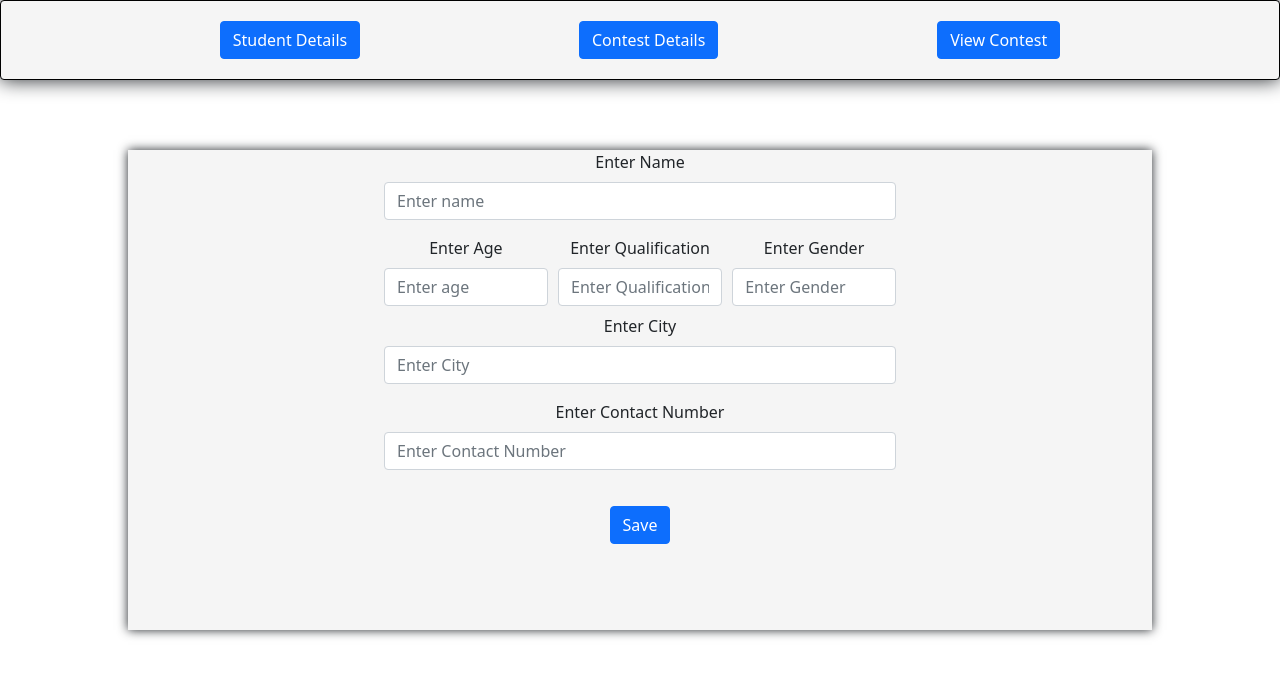
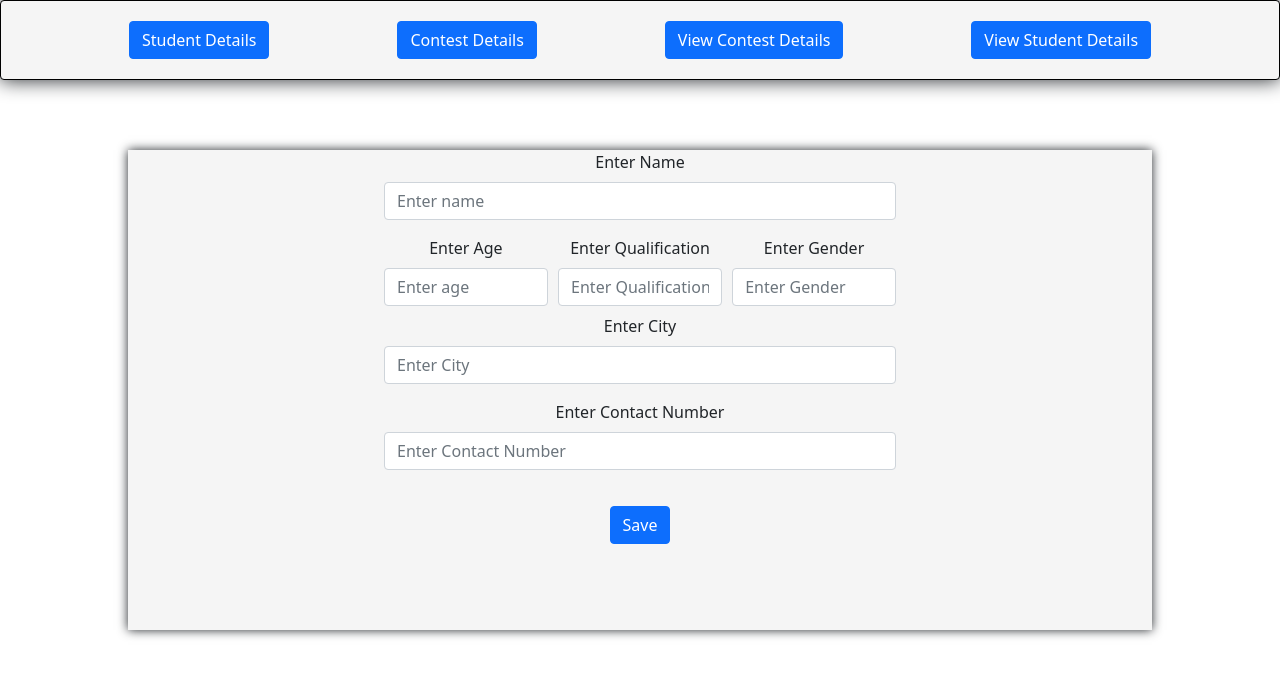
Before and after one commit to mahi98jat/Students-Management-App, a React (Create React App) app in the folder front-end/student-management-app/: page /admin in a window 1280 px wide. Shown: the top 676 px of the page. Built offline with nearby package versions, Linux system fonts and the light colour scheme.

Commit message:
modified Admin Page

```diff
--- a/front-end/student-management-app/src/Components/AdminPage.jsx
+++ b/front-end/student-management-app/src/Components/AdminPage.jsx
@@ -4,6 +4,7 @@ import { Button } from "react-bootstrap";
 import axios from "axios";
 import "bootstrap/dist/css/bootstrap.min.css";
 import { Form } from "react-bootstrap";
+import { Link } from "react-router-dom";
 import { useState } from "react";
 export default function AdminPage() {
   const [studentData, setStudentData] = useState({});
@@ -15,7 +16,10 @@ export default function AdminPage() {
     e.preventDefault();
     //console.log(studentData);
 
-    let res = await axios.post("http://localhost:6677/students", studentData);
+    let res = await axios.post(
+      "http://localhost:6677/students",
+      studentData
+    );
 
     console.log(res);
 
@@ -24,9 +28,18 @@ export default function AdminPage() {
   return (
     <div>
       <div className="navbar">
-        <Button variant="primary">Student Details</Button>
-        <Button variant="primary">Contest Details</Button>
-        <Button variant="primary">View Contest</Button>
+        <Link to="/admin">
+          <Button variant="primary">Student Details</Button>
+        </Link>
+        <Link to="/contest">
+          <Button variant="primary">Contest Details</Button>
+        </Link>
+        <Link to="/othercontest">
+          <Button variant="primary">View Contest Details</Button>
+        </Link>
+        <Link to="/otherstudent">
+          <Button variant="primary">View Student Details</Button>
+        </Link>
       </div>
       <div className="Studentform">
         <Form>
@@ -56,7 +69,9 @@ export default function AdminPage() {
               <Form.Control
                 type="text"
                 name="education"
-                value={studentData.education ? studentData.education : ""}
+                value={
+                  studentData.education ? studentData.education : ""
+                }
                 onChange={(e) => handleInputChange(e)}
                 placeholder="Enter Qualification"
               />
```
